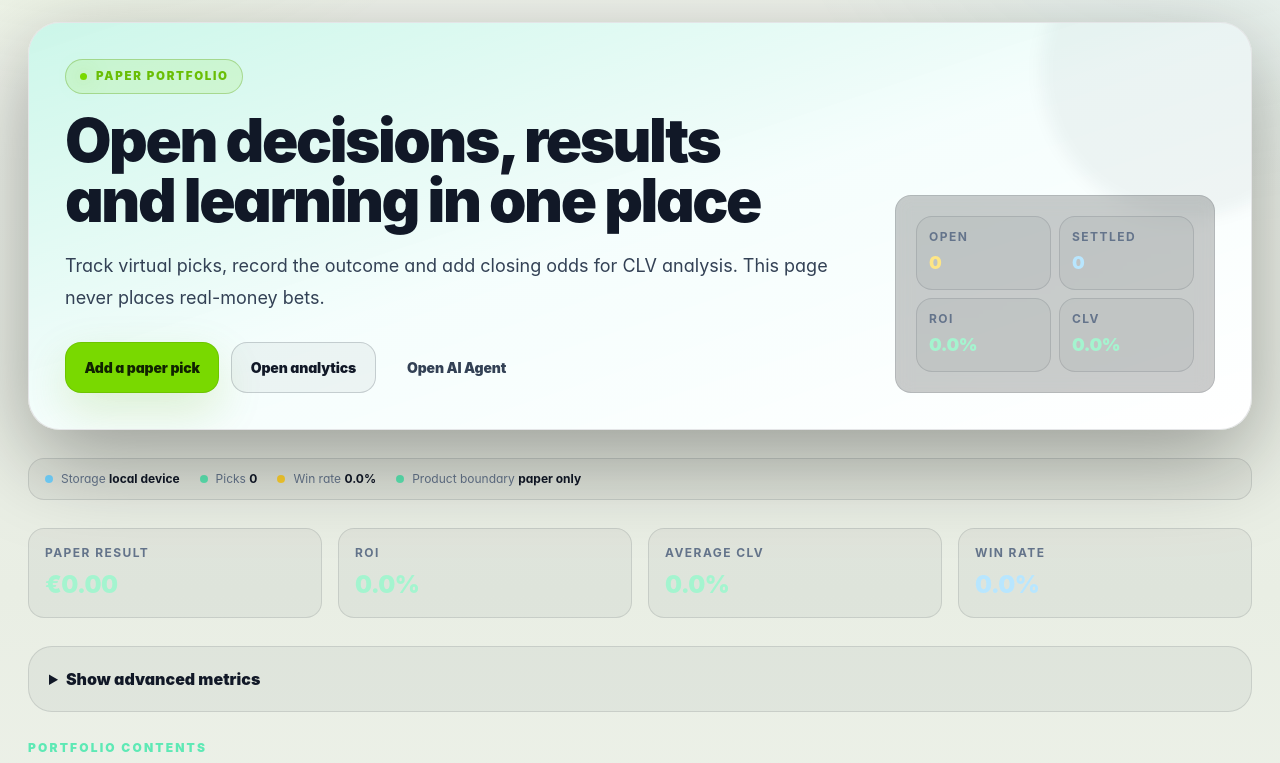
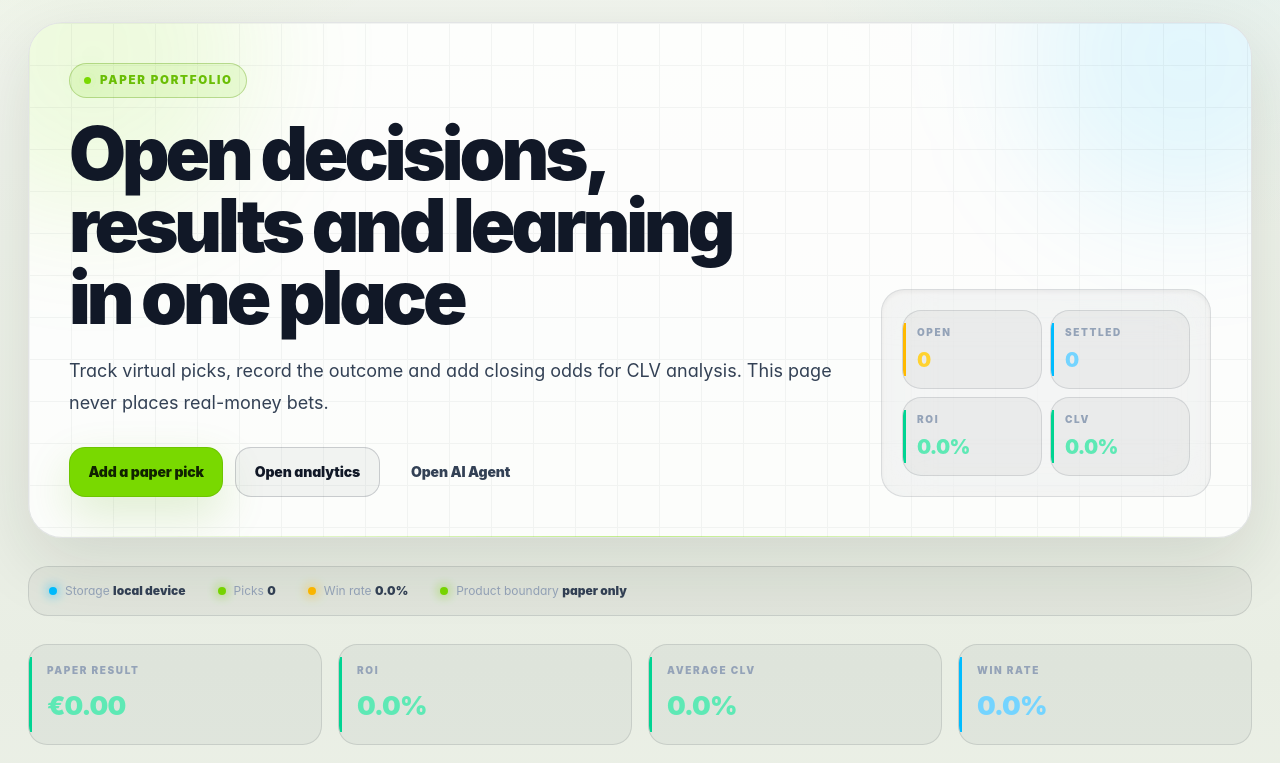
Before and after one commit to vv-glitchhub/scorecaster, a Next.js app: page /tracking in a window 1280 px wide. Shown: the part 262-1025 px from the top of the page. Built offline with nearby package versions, Linux system fonts and the light colour scheme.

Commit message:
Refresh shared product surfaces for Visual V3

```diff
--- a/app/components/ProductUI.jsx
+++ b/app/components/ProductUI.jsx
@@ -1,44 +1,56 @@
 import Link from "next/link";
+import { AppIcon, TeamCrest } from "./BrandUI";
 
 const decisionStyles = {
-  PLAY: "border-emerald-300/35 bg-emerald-300/12 text-emerald-200 shadow-[0_0_28px_rgba(52,211,153,0.08)]",
-  BET: "border-emerald-300/35 bg-emerald-300/12 text-emerald-200 shadow-[0_0_28px_rgba(52,211,153,0.08)]",
-  CAUTION: "border-amber-300/35 bg-amber-300/10 text-amber-200",
-  WATCH: "border-amber-300/35 bg-amber-300/10 text-amber-200",
-  WAIT: "border-amber-300/35 bg-amber-300/10 text-amber-200",
-  SKIP: "border-rose-300/30 bg-rose-300/10 text-rose-200",
-  PASS: "border-rose-300/30 bg-rose-300/10 text-rose-200"
+  PLAY: "border-emerald-400/35 bg-emerald-400/12 text-emerald-300 shadow-[0_0_30px_rgba(52,211,153,0.1)]",
+  BET: "border-emerald-400/35 bg-emerald-400/12 text-emerald-300 shadow-[0_0_30px_rgba(52,211,153,0.1)]",
+  CAUTION: "border-amber-400/35 bg-amber-400/11 text-amber-300",
+  WATCH: "border-amber-400/35 bg-amber-400/11 text-amber-300",
+  WAIT: "border-amber-400/35 bg-amber-400/11 text-amber-300",
+  SKIP: "border-rose-400/30 bg-rose-400/10 text-rose-300",
+  PASS: "border-rose-400/30 bg-rose-400/10 text-rose-300"
+};
+
+const metricTones = {
+  green: "text-emerald-300 before:bg-emerald-400",
+  red: "text-rose-300 before:bg-rose-400",
+  yellow: "text-amber-300 before:bg-amber-400",
+  blue: "text-sky-300 before:bg-sky-400",
+  purple: "text-purple-300 before:bg-purple-400",
+  default: "text-[var(--sc-text)] before:bg-[var(--sc-border-strong)]"
 };
 
 export function DecisionBadge({ decision = "CAUTION", className = "" }) {
   const normalized = String(decision || "CAUTION").toUpperCase();
   return (
-    <span className={`inline-flex items-center gap-2 rounded-full border px-3 py-1.5 text-xs font-black tracking-[0.12em] ${decisionStyles[normalized] || decisionStyles.CAUTION} ${className}`}>
-      <span className="h-1.5 w-1.5 rounded-full bg-current" aria-hidden="true" />
+    <span className={`inline-flex min-h-8 items-center gap-2 rounded-full border px-3 py-1 text-[11px] font-black tracking-[0.15em] ${decisionStyles[normalized] || decisionStyles.CAUTION} ${className}`}>
+      <span className="relative flex h-2 w-2" aria-hidden="true"><span className="absolute inline-flex h-full w-full animate-ping rounded-full bg-current opacity-25" /><span className="relative h-2 w-2 rounded-full bg-current" /></span>
       {normalized}
     </span>
   );
 }
 
 export function PageHero({ eyebrow, title, description, actions, aside, tone = "emerald" }) {
-  const glow = tone === "purple"
-    ? "from-purple-400/25 via-fuchsia-400/5"
+  const toneGlow = tone === "purple"
+    ? "bg-purple-400/20"
     : tone === "sky"
-      ? "from-sky-400/25 via-cyan-400/5"
-      : "from-emerald-400/25 via-teal-400/5";
+      ? "bg-sky-400/18"
+      : "bg-[var(--sc-brand-soft)]";
 
   return (
-    <section className="relative overflow-hidden rounded-[2rem] border border-white/10 bg-slate-950/75 p-6 shadow-[0_28px_90px_rgba(0,0,0,0.36)] backdrop-blur-xl md:p-9">
-      <div className={`pointer-events-none absolute inset-0 bg-gradient-to-br ${glow} to-transparent opacity-80`} />
-      <div className="pointer-events-none absolute -right-20 -top-24 h-72 w-72 rounded-full border border-white/10 bg-white/[0.025] blur-sm" />
-      <div className="relative grid gap-7 xl:grid-cols-[minmax(0,1fr)_320px] xl:items-end">
+    <section className="sc-surface relative isolate overflow-hidden rounded-[2.15rem] p-6 md:p-9 lg:p-10">
+      <div className={`pointer-events-none absolute -left-24 -top-32 h-80 w-80 rounded-full blur-3xl ${toneGlow}`} />
+      <div className="pointer-events-none absolute -right-24 -top-32 h-80 w-80 rounded-full bg-sky-400/10 blur-3xl" />
+      <div className="pointer-events-none absolute inset-0 opacity-[0.045] [background-image:linear-gradient(var(--sc-text)_1px,transparent_1px),linear-gradient(90deg,var(--sc-text)_1px,transparent_1px)] [background-size:42px_42px]" />
+      <div className="pointer-events-none absolute bottom-0 left-0 h-px w-full bg-gradient-to-r from-transparent via-[var(--sc-brand)] to-transparent opacity-45" />
+      <div className="relative grid gap-8 xl:grid-cols-[minmax(0,1fr)_330px] xl:items-end">
         <div className="max-w-4xl">
           {eyebrow && <div className="sc-kicker">{eyebrow}</div>}
-          <h1 className="mt-4 text-balance text-4xl font-black tracking-[-0.04em] text-white md:text-6xl">{title}</h1>
-          {description && <p className="mt-5 max-w-3xl text-base leading-7 text-slate-300 md:text-lg md:leading-8">{description}</p>}
+          <h1 className="mt-5 text-balance text-[clamp(2.35rem,6vw,4.6rem)] font-black leading-[0.98] tracking-[-0.055em] text-[var(--sc-text)]">{title}</h1>
+          {description && <p className="mt-5 max-w-3xl text-base leading-7 text-[var(--sc-text-secondary)] md:text-lg md:leading-8">{description}</p>}
           {actions && <div className="mt-7 flex flex-col gap-3 sm:flex-row sm:flex-wrap">{actions}</div>}
         </div>
-        {aside && <div className="rounded-2xl border border-white/10 bg-black/20 p-5 backdrop-blur">{aside}</div>}
+        {aside && <div className="rounded-[1.45rem] border border-[var(--sc-border)] bg-[var(--sc-surface-soft)] p-5 shadow-inner backdrop-blur-xl">{aside}</div>}
       </div>
     </section>
   );
@@ -49,11 +61,11 @@ export function TrustBar({ items = [], className = "" }) {
   if (!safeItems.length) return null;
 
   return (
-    <div className={`flex flex-wrap items-center gap-x-5 gap-y-2 rounded-2xl border border-white/10 bg-white/[0.035] px-4 py-3 text-xs text-slate-400 ${className}`}>
+    <div className={`flex flex-wrap items-center gap-2 rounded-[1.25rem] border border-[var(--sc-border)] bg-[var(--sc-surface-soft)] p-2 text-xs ${className}`}>
       {safeItems.map((item, index) => (
-        <div key={`${item.label}-${index}`} className="flex min-w-0 items-center gap-2">
-          <span className={`h-2 w-2 shrink-0 rounded-full ${item.tone === "warning" ? "bg-amber-300" : item.tone === "danger" ? "bg-rose-300" : item.tone === "info" ? "bg-sky-300" : "bg-emerald-300"}`} />
-          <span className="truncate"><span className="text-slate-500">{item.label}</span> <strong className="font-bold text-slate-200">{item.value}</strong></span>
+        <div key={`${item.label}-${index}`} className="flex min-w-0 items-center gap-2 rounded-xl px-3 py-2 text-[var(--sc-muted)]">
+          <span className={`h-2 w-2 shrink-0 rounded-full shadow-[0_0_12px_currentColor] ${item.tone === "warning" ? "bg-amber-400 text-amber-400" : item.tone === "danger" ? "bg-rose-400 text-rose-400" : item.tone === "info" ? "bg-sky-400 text-sky-400" : "bg-[var(--sc-brand)] text-[var(--sc-brand)]"}`} />
+          <span className="min-w-0 truncate"><span className="text-[var(--sc-faint)]">{item.label}</span> <strong className="font-black text-[var(--sc-text-secondary)]">{item.value}</strong></span>
         </div>
       ))}
     </div>
@@ -61,33 +73,23 @@ export function TrustBar({ items = [], className = "" }) {
 }
 
 export function MetricTile({ label, value, hint, tone = "default", compact = false }) {
-  const toneClass = tone === "green"
-    ? "text-emerald-200"
-    : tone === "red"
-      ? "text-rose-200"
-      : tone === "yellow"
-        ? "text-amber-200"
-        : tone === "blue"
-          ? "text-sky-200"
-          : tone === "purple"
-            ? "text-purple-200"
-            : "text-white";
   return (
-    <div className={`rounded-2xl border border-white/10 bg-white/[0.035] ${compact ? "p-3" : "p-4"}`}>
-      <div className="text-xs font-bold uppercase tracking-[0.12em] text-slate-500">{label}</div>
-      <div className={`${compact ? "mt-1 text-lg" : "mt-2 text-2xl"} font-black tracking-tight ${toneClass}`}>{value}</div>
-      {hint && <div className="mt-1 text-xs leading-5 text-slate-500">{hint}</div>}
+    <div className={`relative overflow-hidden rounded-[1.2rem] border border-[var(--sc-border)] bg-[var(--sc-surface-soft)] ${compact ? "p-3.5" : "p-4.5"}`}>
+      <span className={`absolute inset-y-3 left-0 w-[3px] rounded-r-full before:absolute before:inset-0 ${metricTones[tone] || metricTones.default}`} aria-hidden="true" />
+      <div className="text-[10px] font-black uppercase tracking-[0.16em] text-[var(--sc-faint)]">{label}</div>
+      <div className={`${compact ? "mt-1.5 text-xl" : "mt-2 text-[1.65rem]"} font-black tracking-[-0.035em] ${metricTones[tone]?.split(" before:")[0] || "text-[var(--sc-text)]"}`}>{value}</div>
+      {hint && <div className="mt-1.5 text-xs leading-5 text-[var(--sc-muted)]">{hint}</div>}
     </div>
   );
 }
 
 export function SectionHeader({ eyebrow, title, description, action }) {
   return (
-    <div className="mb-4 flex flex-col gap-3 sm:flex-row sm:items-end sm:justify-between">
-      <div>
-        {eyebrow && <div className="text-xs font-black uppercase tracking-[0.18em] text-emerald-300">{eyebrow}</div>}
-        <h2 className="mt-1 text-2xl font-black tracking-tight text-white md:text-3xl">{title}</h2>
-        {description && <p className="mt-2 max-w-3xl text-sm leading-6 text-slate-400">{description}</p>}
+    <div className="mb-5 flex flex-col gap-4 sm:flex-row sm:items-end sm:justify-between">
+      <div className="min-w-0">
+        {eyebrow && <div className="text-[10px] font-black uppercase tracking-[0.2em] text-[var(--sc-brand)]">{eyebrow}</div>}
+        <h2 className="mt-1.5 text-2xl font-black tracking-[-0.035em] text-[var(--sc-text)] md:text-3xl">{title}</h2>
+        {description && <p className="mt-2 max-w-3xl text-sm leading-6 text-[var(--sc-muted)]">{description}</p>}
       </div>
       {action}
     </div>
@@ -95,28 +97,41 @@ export function SectionHeader({ eyebrow, title, description, action }) {
 }
 
 export function ActionCard({ href, title, description, eyebrow, badge, tone = "emerald" }) {
-  const toneClass = tone === "purple" ? "group-hover:text-purple-200" : tone === "sky" ? "group-hover:text-sky-200" : "group-hover:text-emerald-200";
+  const accent = tone === "purple" ? "bg-purple-400" : tone === "sky" ? "bg-sky-400" : "bg-[var(--sc-brand)]";
   return (
-    <Link href={href} className="sc-card-hover group block rounded-2xl border border-white/10 bg-white/[0.035] p-5">
+    <Link href={href} className="sc-card-hover group relative block overflow-hidden rounded-[1.4rem] border border-[var(--sc-border)] bg-[var(--sc-surface-soft)] p-5.5">
+      <span className={`absolute left-0 top-0 h-full w-[3px] ${accent}`} aria-hidden="true" />
       <div className="flex items-start justify-between gap-4">
         <div className="min-w-0">
-          {eyebrow && <div className="text-xs font-black uppercase tracking-[0.16em] text-slate-500">{eyebrow}</div>}
-          <h3 className={`mt-1 text-xl font-black tracking-tight text-white transition ${toneClass}`}>{title}</h3>
+          {eyebrow && <div className="text-[10px] font-black uppercase tracking-[0.18em] text-[var(--sc-faint)]">{eyebrow}</div>}
+          <h3 className="mt-1.5 text-xl font-black tracking-[-0.03em] text-[var(--sc-text)]">{title}</h3>
         </div>
-        {badge && <span className="rounded-full border border-white/10 bg-white/[0.05] px-2.5 py-1 text-[11px] font-black text-slate-300">{badge}</span>}
+        {badge && <span className="rounded-full border border-[var(--sc-border)] bg-[var(--sc-surface-soft)] px-2.5 py-1 text-[10px] font-black text-[var(--sc-text-secondary)]">{badge}</span>}
       </div>
-      <p className="mt-3 text-sm leading-6 text-slate-400">{description}</p>
-      <div className="mt-5 text-sm font-black text-slate-200">Open <span aria-hidden="true">→</span></div>
+      <p className="mt-3 text-sm leading-6 text-[var(--sc-muted)]">{description}</p>
+      <div className="mt-5 inline-flex items-center gap-1.5 text-sm font-black text-[var(--sc-text-secondary)] transition group-hover:gap-2.5 group-hover:text-[var(--sc-brand)]">Open <AppIcon name="chevron" size={15} /></div>
     </Link>
+  );
+}
+
+export function MatchIdentity({ homeTeam, awayTeam, meta, compact = false }) {
+  return (
+    <div className="flex min-w-0 items-center gap-3">
+      <div className="flex shrink-0 -space-x-2"><TeamCrest name={homeTeam} size={compact ? "sm" : "md"} /><TeamCrest name={awayTeam} size={compact ? "sm" : "md"} /></div>
+      <div className="min-w-0">
+        <div className={`${compact ? "text-sm" : "text-lg"} truncate font-black tracking-[-0.025em] text-[var(--sc-text)]`}>{homeTeam || "Home"} <span className="font-bold text-[var(--sc-faint)]">vs</span> {awayTeam || "Away"}</div>
+        {meta && <div className="mt-0.5 truncate text-xs text-[var(--sc-muted)]">{meta}</div>}
+      </div>
+    </div>
   );
 }
 
 export function EmptyState({ title, description, actionHref, actionLabel }) {
   return (
-    <div className="rounded-2xl border border-dashed border-white/15 bg-white/[0.025] p-7 text-center">
-      <div className="mx-auto flex h-11 w-11 items-center justify-center rounded-2xl border border-white/10 bg-white/[0.05] text-lg">○</div>
-      <h3 className="mt-4 text-lg font-black text-white">{title}</h3>
-      {description && <p className="mx-auto mt-2 max-w-lg text-sm leading-6 text-slate-400">{description}</p>}
+    <div className="rounded-[1.5rem] border border-dashed border-[var(--sc-border-strong)] bg-[var(--sc-surface-soft)] p-8 text-center">
+      <div className="mx-auto grid h-12 w-12 place-items-center rounded-2xl border border-[var(--sc-border)] bg-[var(--sc-surface-strong)] text-[var(--sc-brand)]"><AppIcon name="agent" size={20} /></div>
+      <h3 className="mt-4 text-lg font-black tracking-tight text-[var(--sc-text)]">{title}</h3>
+      {description && <p className="mx-auto mt-2 max-w-lg text-sm leading-6 text-[var(--sc-muted)]">{description}</p>}
       {actionHref && actionLabel && <Link href={actionHref} className="sc-button-secondary mt-5 inline-flex">{actionLabel}</Link>}
     </div>
   );
```
